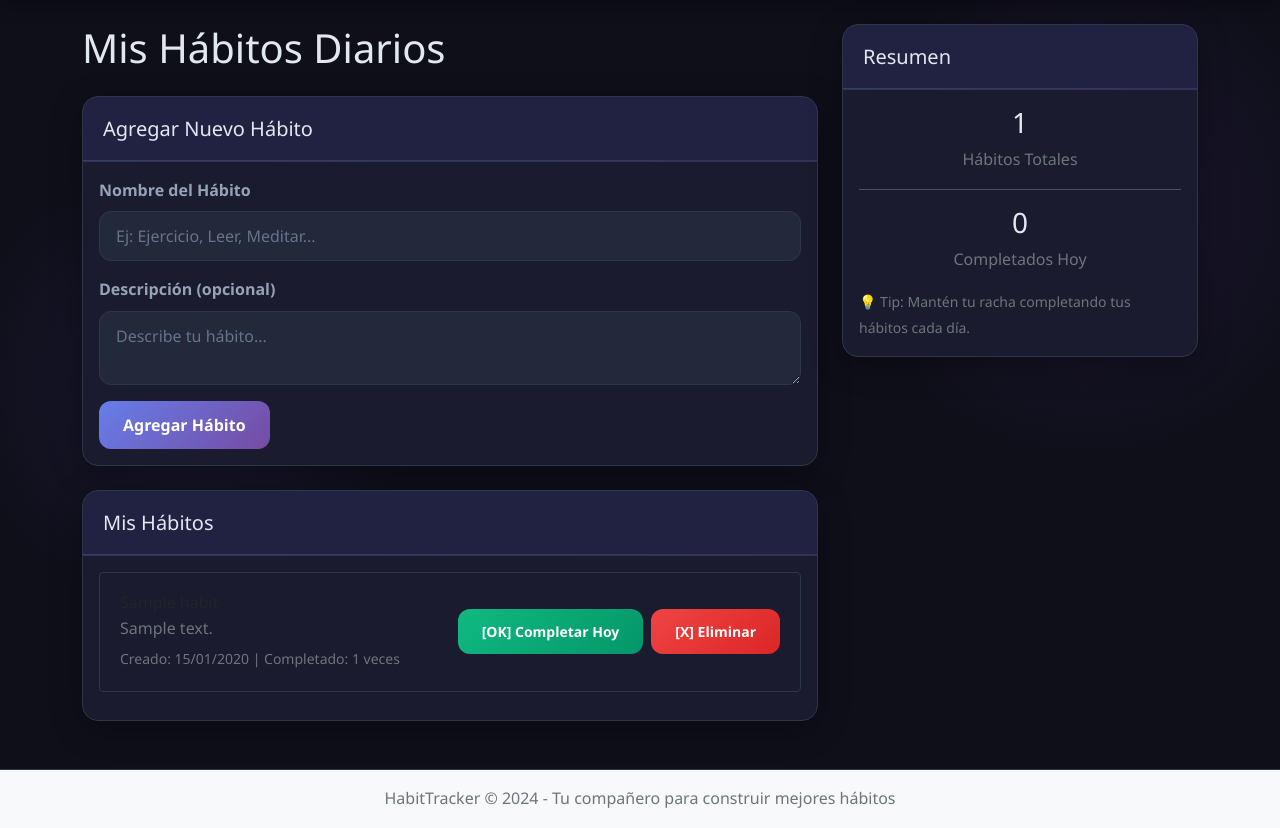
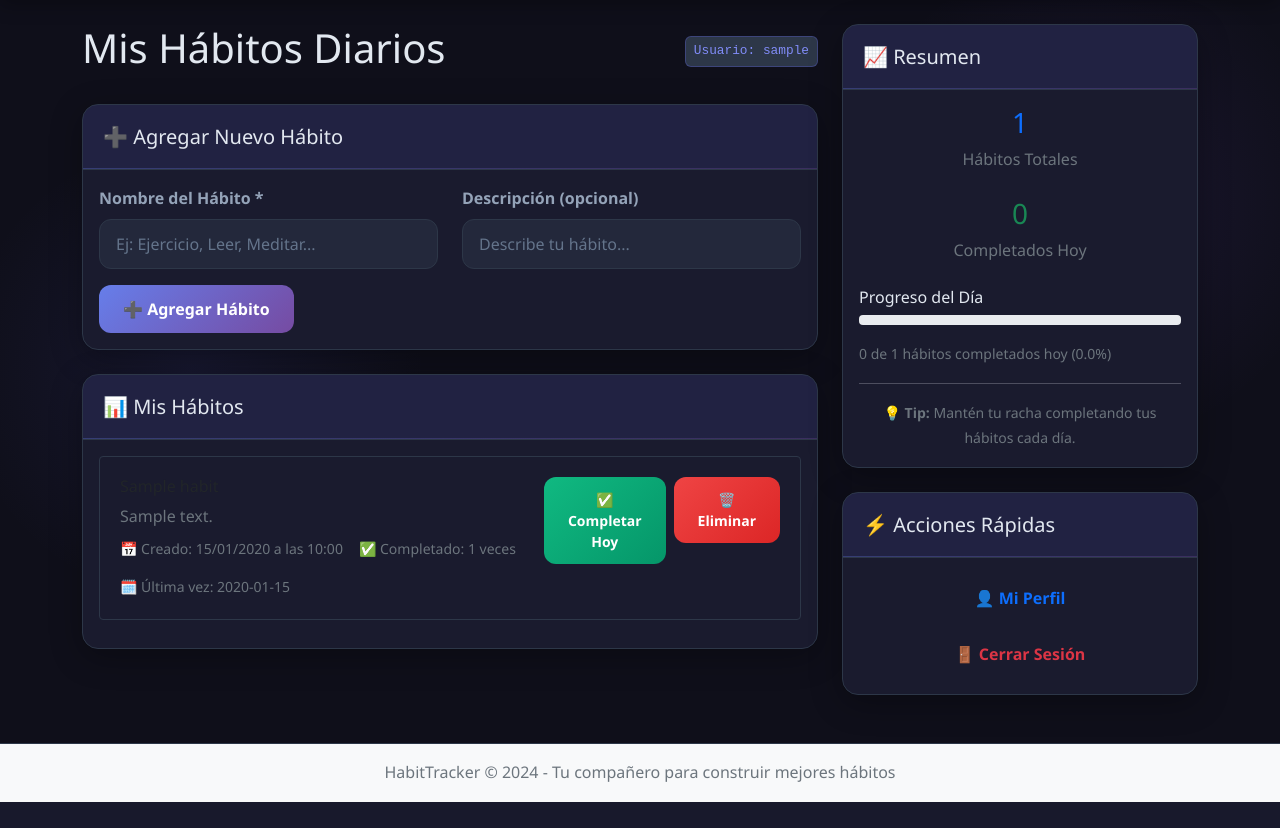
Before and after one commit to Kevin498777/Habit_Tracker, a Flask app: page / in a window 1280 px wide. Shown: the part 59-887 px from the top of the page. After the commit the page ends 861 px from the top, so only its background shows below. Run offline with Flask 3, Linux system fonts and the light colour scheme; the visitor is signed in with stand-in values (Sample User, id 1); a database or web service that is not in the repository returns one stand-in record (values such as "Sample title").

Commit message:
Paguina web funcional

```diff
--- a/app.py
+++ b/app.py
@@ -236,16 +236,29 @@ def complete_habit(habit_id):
             return redirect(url_for('index'))
 
         today = datetime.now().strftime('%Y-%m-%d')
+        print(f"DEBUG: Completando hábito {habit_id} para la fecha {today}")  # Debug
+
+        # Verificar si ya está completado hoy
+        completed_dates = habit.get('completed_dates', [])
+        if today in completed_dates:
+            flash('Este hábito ya fue completado hoy', 'info')
+            return redirect(url_for('index'))
+
+        # Actualizar el hábito
         result = habits_collection.update_one(
             {'_id': ObjectId(habit_id), 'user_id': session['user_id']},
-            {'$addToSet': {'completed_dates': today}}
+            {'$push': {'completed_dates': today}}  # Cambié $addToSet por $push para debug
         )
 
+        print(f"DEBUG: Resultado de actualización - Modified: {result.modified_count}")  # Debug
+
         if result.modified_count > 0:
-            flash('¡Hábito completado!', 'success')
+            flash('¡Hábito completado! ✅', 'success')
         else:
-            flash('El hábito ya estaba completado hoy', 'info')
+            flash('No se pudo completar el hábito', 'error')
+
     except Exception as e:
+        print(f"ERROR en complete_habit: {e}")  # Debug
         flash('Error al completar el hábito', 'error')
 
     return redirect(url_for('index'))
--- a/static/js/app.js
+++ b/static/js/app.js
@@ -287,3 +287,67 @@ function showToast(message, type = 'info') {
         }, 300);
     }, 3000);
 }
+// Manejar el completado de hábitos con feedback visual
+function initHabitCompletion() {
+    const completeForms = document.querySelectorAll('form[action*="/complete_habit/"]');
+
+    completeForms.forEach(form => {
+        form.addEventListener('submit', function(e) {
+            e.preventDefault();
+
+            const submitBtn = this.querySelector('button[type="submit"]');
+            const originalText = submitBtn.innerHTML;
+
+            // Feedback visual inmediato
+            submitBtn.innerHTML = '⏳ Completando...';
+            submitBtn.disabled = true;
+            submitBtn.classList.add('btn-secondary');
+            submitBtn.classList.remove('btn-success');
+
+            // Enviar el formulario después de un breve delay para que se vea el feedback
+            setTimeout(() => {
+                this.submit();
+            }, 500);
+        });
+    });
+}
+
+// Actualizar estadísticas en tiempo real
+function updateHabitStats() {
+    const today = new Date().toISOString().split('T')[0];
+    const habitItems = document.querySelectorAll('.list-group-item');
+    let completedToday = 0;
+
+    habitItems.forEach(item => {
+        if (item.classList.contains('habit-completed')) {
+            completedToday++;
+        }
+    });
+
+    // Actualizar contadores en la UI
+    const completedElement = document.querySelector('.completed-today');
+    const progressBar = document.querySelector('.progress-bar');
+    const progressText = document.querySelector('.progress + small');
+
+    if (completedElement) {
+        completedElement.textContent = completedToday;
+    }
+
+    if (progressBar && progressText) {
+        const totalHabits = habitItems.length;
+        const percentage = totalHabits > 0 ? (completedToday / totalHabits * 100) : 0;
+
+        progressBar.style.width = `${percentage}%`;
+        progressText.textContent =
+            `${completedToday} de ${totalHabits} hábitos completados hoy (${percentage.toFixed(1)}%)`;
+    }
+}
+
+// Inicializar cuando el DOM esté listo
+document.addEventListener('DOMContentLoaded', function() {
+    initHabitCompletion();
+    updateHabitStats();
+
+    // Actualizar estadísticas cada 5 segundos (opcional)
+    setInterval(updateHabitStats, 5000);
+});
--- a/templates/index.html
+++ b/templates/index.html
@@ -5,69 +5,101 @@
 {% block content %}
 <div class="row">
     <div class="col-md-8">
-        <h1 class="mb-4">Mis Hábitos Diarios</h1>
+        <div class="d-flex justify-content-between align-items-center mb-4">
+            <h1>Mis Hábitos Diarios</h1>
+            <span class="code-badge">Usuario: {{ session.username }}</span>
+        </div>
 
         <!-- Formulario para agregar hábito -->
-        <div class="card mb-4">
+        <div class="card mb-4 fade-in">
             <div class="card-header">
-                <h5 class="card-title mb-0">Agregar Nuevo Hábito</h5>
+                <h5 class="card-title mb-0">➕ Agregar Nuevo Hábito</h5>
             </div>
             <div class="card-body">
                 <form action="{{ url_for('add_habit') }}" method="POST">
-                    <div class="mb-3">
-                        <label for="habit_name" class="form-label">Nombre del Hábito</label>
+                    <div class="row">
+                        <div class="col-md-6 mb-3">
+                            <label for="habit_name" class="form-label">Nombre del Hábito *</label>
                             <input type="text" class="form-control" id="habit_name" name="habit_name"
                                    placeholder="Ej: Ejercicio, Leer, Meditar..." required>
                         </div>
-                    <div class="mb-3">
+                        <div class="col-md-6 mb-3">
                             <label for="habit_description" class="form-label">Descripción (opcional)</label>
-                        <textarea class="form-control" id="habit_description" name="habit_description"
-                                  rows="2" placeholder="Describe tu hábito..."></textarea>
+                            <input type="text" class="form-control" id="habit_description" name="habit_description"
+                                  placeholder="Describe tu hábito...">
                         </div>
-                    <button type="submit" class="btn btn-primary">Agregar Hábito</button>
+                    </div>
+                    <button type="submit" class="btn btn-primary">
+                        ➕ Agregar Hábito
+                    </button>
                 </form>
             </div>
         </div>
 
         <!-- Lista de hábitos -->
-        <div class="card">
+        <div class="card fade-in">
             <div class="card-header">
-                <h5 class="card-title mb-0">Mis Hábitos</h5>
+                <h5 class="card-title mb-0">📊 Mis Hábitos</h5>
             </div>
             <div class="card-body">
                 {% if habits %}
                     <div class="list-group">
                         {% for habit in habits %}
-                        <div class="list-group-item d-flex justify-content-between align-items-center">
-                            <div>
-                                <h6 class="mb-1">{{ habit.name }}</h6>
+                        <div class="list-group-item {% if today in habit.completed_dates %}habit-completed{% endif %}">
+                            <div class="d-flex justify-content-between align-items-start">
+                                <div class="flex-grow-1">
+                                    <div class="d-flex align-items-center mb-2">
+                                        <h6 class="mb-0 me-2">{{ habit.name }}</h6>
+                                        {% if today in habit.completed_dates %}
+                                        <span class="badge bg-success">✅ Completado Hoy</span>
+                                        {% endif %}
+                                    </div>
+
                                     {% if habit.description %}
-                                    <p class="mb-1 text-muted">{{ habit.description }}</p>
+                                        <p class="mb-2 text-muted">{{ habit.description }}</p>
                                     {% endif %}
+
+                                    <div class="d-flex flex-wrap gap-3">
                                         <small class="text-muted">
-                                    Creado: {{ habit.created_at.strftime('%d/%m/%Y') }}
-                                    | Completado: {{ habit.completed_dates|length }} veces
+                                            📅 Creado: {{ habit.created_at.strftime('%d/%m/%Y a las %H:%M') }}
                                         </small>
+                                        <small class="text-muted">
+                                            ✅ Completado: {{ habit.completed_dates|length }} veces
+                                        </small>
+                                        {% if habit.completed_dates %}
+                                        <small class="text-muted">
+                                            🗓️ Última vez: {{ habit.completed_dates[-1] if habit.completed_dates else 'Nunca' }}
+                                        </small>
+                                        {% endif %}
                                     </div>
-                            <div class="btn-group">
+                                </div>
+
+                                <div class="btn-group ms-3">
+                                    {% if today not in habit.completed_dates %}
                                     <form action="{{ url_for('complete_habit', habit_id=habit._id) }}" method="POST" class="me-2">
                                         <button type="submit" class="btn btn-success btn-sm">
-                                        [OK] Completar Hoy
+                                            ✅ Completar Hoy
                                         </button>
                                     </form>
+                                    {% endif %}
+
                                     <form action="{{ url_for('delete_habit', habit_id=habit._id) }}" method="POST"
                                           onsubmit="return confirm('¿Estás seguro de que quieres eliminar este hábito?');">
                                         <button type="submit" class="btn btn-danger btn-sm">
-                                        [X] Eliminar
+                                            🗑️ Eliminar
                                         </button>
                                     </form>
+                                </div>
                             </div>
                         </div>
                         {% endfor %}
                     </div>
                 {% else %}
-                    <div class="text-center py-4">
-                        <p class="text-muted">No tienes hábitos registrados todavía.</p>
+                    <div class="text-center py-5">
+                        <div class="mb-3">
+                            <span style="font-size: 3rem;">📝</span>
+                        </div>
+                        <h5 class="text-muted">No tienes hábitos registrados todavía</h5>
                         <p class="text-muted">¡Comienza agregando tu primer hábito arriba!</p>
                     </div>
                 {% endif %}
@@ -77,25 +109,59 @@
 
     <!-- Panel de estadísticas -->
     <div class="col-md-4">
-        <div class="card">
+        <div class="card fade-in">
             <div class="card-header">
-                <h5 class="card-title mb-0">Resumen</h5>
+                <h5 class="card-title mb-0">📈 Resumen</h5>
             </div>
             <div class="card-body">
-                <!-- En el panel de estadísticas, cambia: -->
-                <div class="text-center">
-                    <h3 class="total-habits">{{ habits|length }}</h3>
+                <div class="text-center mb-4">
+                    <h3 class="text-primary">{{ habits|length }}</h3>
                     <p class="text-muted">Hábitos Totales</p>
                 </div>
-                <hr>
-                <div class="text-center">
-                    <h3 class="completed-today">{{ today_completed }}</h3>
+
+                <div class="text-center mb-4">
+                    <h3 class="text-success">{{ today_completed }}</h3>
                     <p class="text-muted">Completados Hoy</p>
                 </div>
+
+                {% if habits %}
                 <div class="mt-3">
+                    <h6>Progreso del Día</h6>
+                    <div class="progress mb-3" style="height: 10px;">
+                        <div class="progress-bar bg-success"
+                             style="width: {{ (today_completed / habits|length * 100) if habits|length > 0 else 0 }}%">
+                        </div>
+                    </div>
                     <small class="text-muted">
-                        💡 Tip: Mantén tu racha completando tus hábitos cada día.
+                        {{ today_completed }} de {{ habits|length }} hábitos completados hoy
+                        ({{ "%.1f"|format((today_completed / habits|length * 100) if habits|length > 0 else 0) }}%)
                     </small>
+                </div>
+                {% endif %}
+
+                <hr>
+
+                <div class="text-center">
+                    <small class="text-muted">
+                        💡 <strong>Tip:</strong> Mantén tu racha completando tus hábitos cada día.
+                    </small>
+                </div>
+            </div>
+        </div>
+
+        <!-- Acciones rápidas -->
+        <div class="card mt-4 fade-in">
+            <div class="card-header">
+                <h5 class="card-title mb-0">⚡ Acciones Rápidas</h5>
+            </div>
+            <div class="card-body">
+                <div class="d-grid gap-2">
+                    <a href="{{ url_for('profile') }}" class="btn btn-outline-primary">
+                        👤 Mi Perfil
+                    </a>
+                    <a href="{{ url_for('logout') }}" class="btn btn-outline-danger">
+                        🚪 Cerrar Sesión
+                    </a>
                 </div>
             </div>
         </div>
```
Lines whose indentation alone changed are shown as unchanged.
